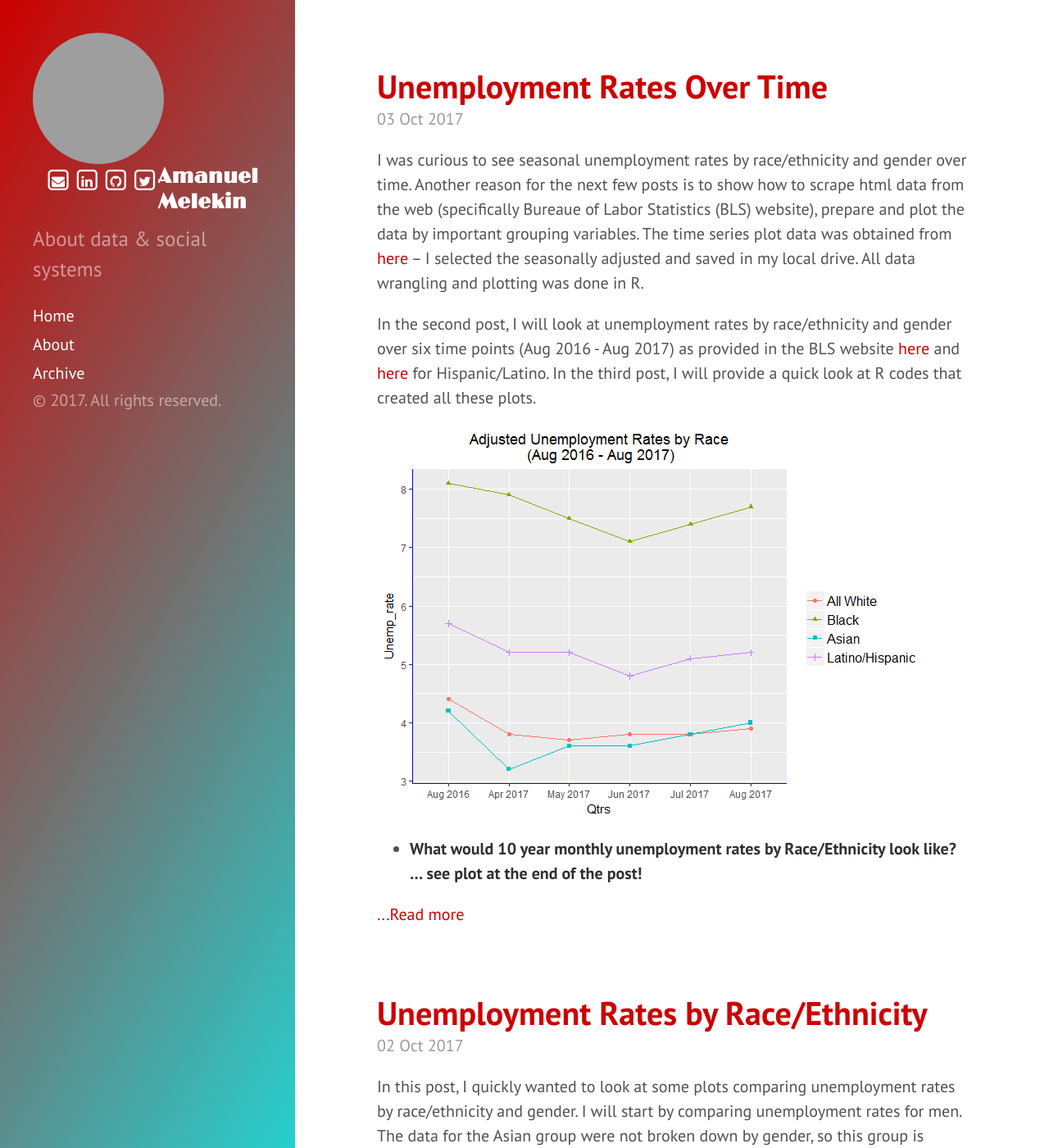
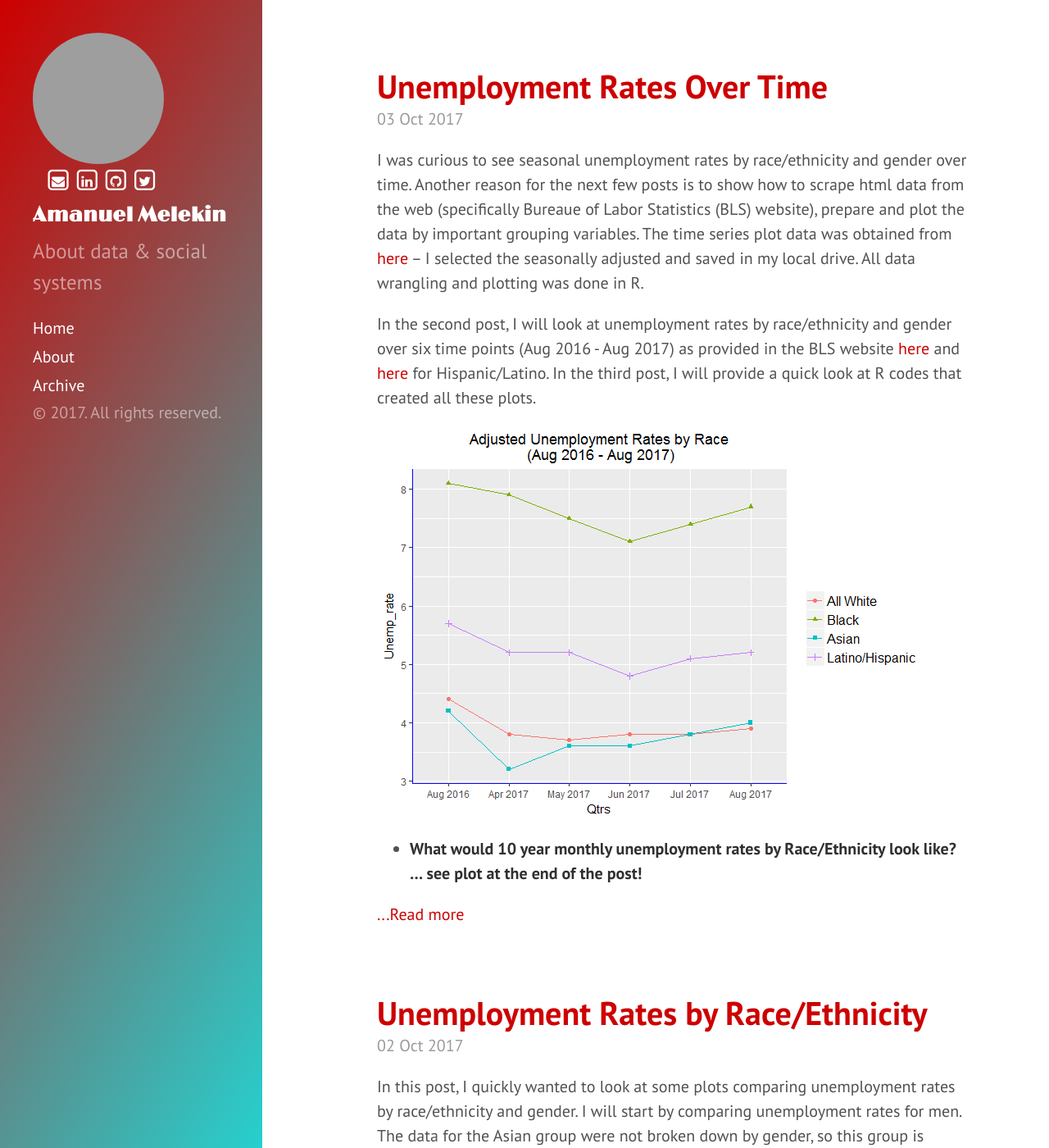
Before and after one commit to azmelekin/azmelekin.github.io, a Jekyll site: the page built from index.html, in a window 1280 px wide and 1400 px high. Shown: the whole window at 82% size. Built offline with Jekyll 4.4.1, drawn with Linux system fonts in a browser that asks for light colours; nearby versions of some CDN libraries; some web fonts are replaced; the list of posts is cut into pages by our own code; grey boxes are pictures that could not be loaded.

Commit message:
Update hyde.css

```diff
--- a/public/css/hyde.css
+++ b/public/css/hyde.css
@@ -72,7 +72,7 @@ html {
     top: 0;
     left: 0;
     bottom: 0;
-    width: 18rem;
+    width: 16rem;
     text-align: left;
     overflow-y: scroll;
   }
@@ -99,14 +99,14 @@ html {
     top: 0;
     left: 0;
     bottom: 0;
-    width: 18rem;
+    width: 16rem;
     text-align: left;
     overflow: hidden;
   }
 
   .sidebar-logo {  /*I made some adjustments here */
       float:left;
-      padding-left: 50px;
+      padding-left: 30px;
       padding-top: 5px;
       padding-bottom: 5px;
 
```
